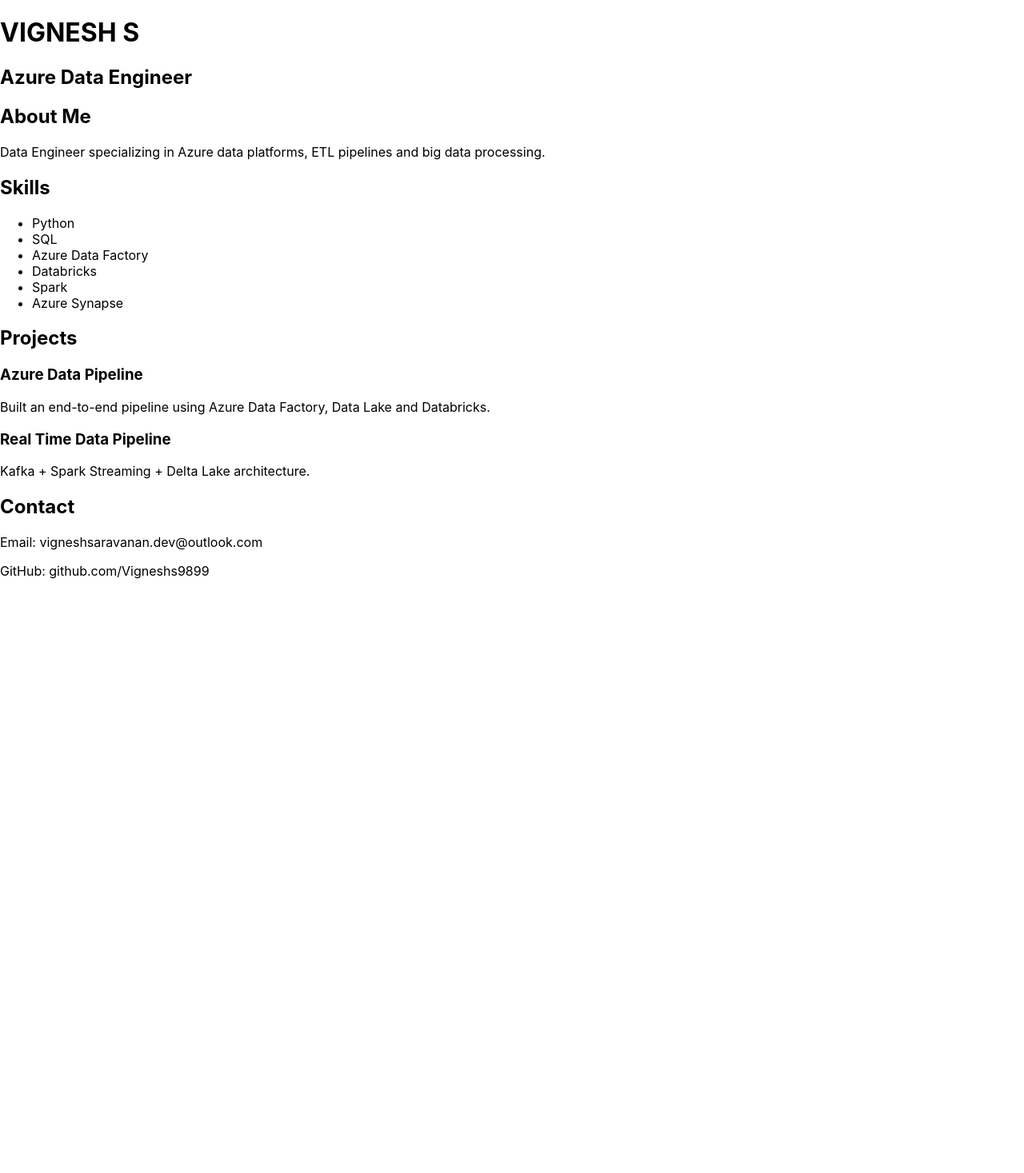
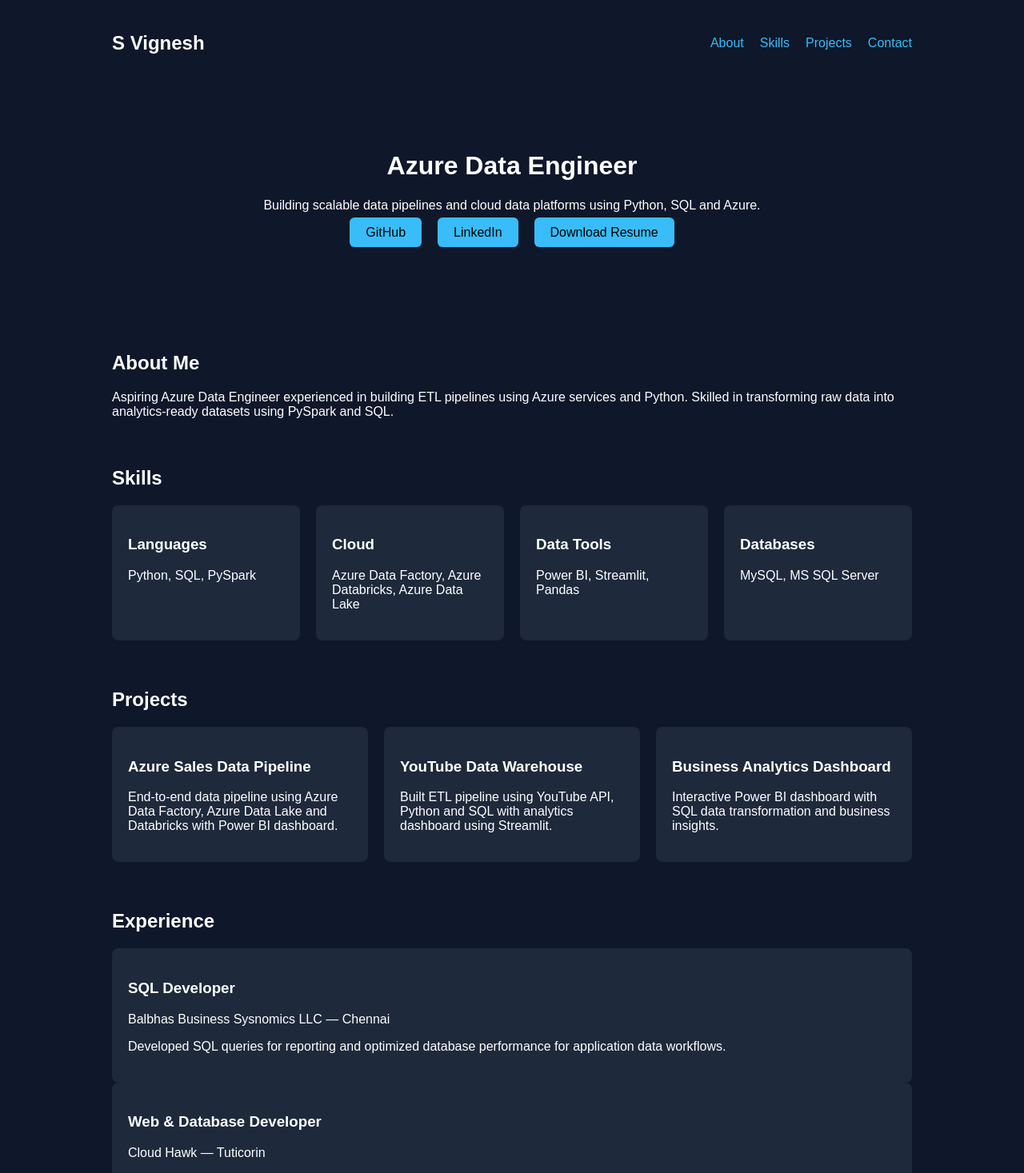
Before and after one commit to Vigneshs9899/data-engineer-portfolio, a React (Create React App) app: page / in a window 1280 px wide. Shown: the top 1467 px of the page at 80% size. Before the commit the page ends 800 px from the top, so only its background shows below. Built offline with nearby package versions, Linux system fonts and the light colour scheme.

Commit message:
Add Template

```diff
--- a/src/App.js
+++ b/src/App.js
@@ -1,52 +1,133 @@
 function App() {
   return (
-    <div>
+    <div className="container">
 
-      <h1>VIGNESH S</h1>
-      <h2>Azure Data Engineer</h2>
+      <nav className="navbar">
+        <h2>S Vignesh</h2>
+        <div>
+          <a href="#about">About</a>
+          <a href="#skills">Skills</a>
+          <a href="#projects">Projects</a>
+          <a href="#contact">Contact</a>
+        </div>
+      </nav>
 
-      <section>
+      <header className="hero">
+        <h1>Azure Data Engineer</h1>
+        <p>
+          Building scalable data pipelines and cloud data platforms using
+          Python, SQL and Azure.
+        </p>
+
+        <div className="buttons">
+          <a href="https://github.com/Vigneshs9899">GitHub</a>
+          <a href="https://linkedin.com/in/vigneshs9899">LinkedIn</a>
+          <a href="/resume.pdf">Download Resume</a>
+        </div>
+      </header>
+
+      <section id="about">
         <h2>About Me</h2>
         <p>
-        Data Engineer specializing in Azure data platforms,
-        ETL pipelines and big data processing.
+          Aspiring Azure Data Engineer experienced in building ETL pipelines
+          using Azure services and Python. Skilled in transforming raw data
+          into analytics-ready datasets using PySpark and SQL.
         </p>
       </section>
 
-      <section>
+      <section id="skills">
         <h2>Skills</h2>
 
-        <ul>
-          <li>Python</li>
-          <li>SQL</li>
-          <li>Azure Data Factory</li>
-          <li>Databricks</li>
-          <li>Spark</li>
-          <li>Azure Synapse</li>
-        </ul>
+        <div className="grid">
+          <div className="card">
+            <h3>Languages</h3>
+            <p>Python, SQL, PySpark</p>
+          </div>
+
+          <div className="card">
+            <h3>Cloud</h3>
+            <p>Azure Data Factory, Azure Databricks, Azure Data Lake</p>
+          </div>
+
+          <div className="card">
+            <h3>Data Tools</h3>
+            <p>Power BI, Streamlit, Pandas</p>
+          </div>
+
+          <div className="card">
+            <h3>Databases</h3>
+            <p>MySQL, MS SQL Server</p>
+          </div>
+        </div>
       </section>
 
-      <section>
+      <section id="projects">
         <h2>Projects</h2>
 
-        <h3>Azure Data Pipeline</h3>
-        <p>
-        Built an end-to-end pipeline using Azure Data Factory,
-        Data Lake and Databricks.
-        </p>
+        <div className="grid">
 
-        <h3>Real Time Data Pipeline</h3>
-        <p>
-        Kafka + Spark Streaming + Delta Lake architecture.
-        </p>
+          <div className="card">
+            <h3>Azure Sales Data Pipeline</h3>
+            <p>
+              End-to-end data pipeline using Azure Data Factory,
+              Azure Data Lake and Databricks with Power BI dashboard.
+            </p>
+          </div>
 
+          <div className="card">
+            <h3>YouTube Data Warehouse</h3>
+            <p>
+              Built ETL pipeline using YouTube API, Python and SQL with
+              analytics dashboard using Streamlit.
+            </p>
+          </div>
+
+          <div className="card">
+            <h3>Business Analytics Dashboard</h3>
+            <p>
+              Interactive Power BI dashboard with SQL data transformation
+              and business insights.
+            </p>
+          </div>
+
+        </div>
       </section>
 
-      <section>
+      <section id="experience">
+        <h2>Experience</h2>
+
+        <div className="card">
+          <h3>SQL Developer</h3>
+          <p>Balbhas Business Sysnomics LLC — Chennai</p>
+          <p>
+            Developed SQL queries for reporting and optimized database
+            performance for application data workflows.
+          </p>
+        </div>
+
+        <div className="card">
+          <h3>Web & Database Developer</h3>
+          <p>Cloud Hawk — Tuticorin</p>
+          <p>
+            Managed backend data operations and API-based data processing.
+          </p>
+        </div>
+      </section>
+
+      <section id="contact">
         <h2>Contact</h2>
+
         <p>Email: vigneshsaravanan.dev@outlook.com</p>
-        <p>GitHub: github.com/Vigneshs9899</p>
+
+        <div className="buttons">
+          <a href="https://github.com/Vigneshs9899">GitHub</a>
+          <a href="https://linkedin.com/in/vigneshs9899">LinkedIn</a>
+        </div>
       </section>
+
+      <footer>
+        <p>© 2026 S Vignesh</p>
+      </footer>
 
     </div>
   );
--- a/src/index.css
+++ b/src/index.css
@@ -1,13 +1,59 @@
 body {
   margin: 0;
-  font-family: -apple-system, BlinkMacSystemFont, 'Segoe UI', 'Roboto', 'Oxygen',
-    'Ubuntu', 'Cantarell', 'Fira Sans', 'Droid Sans', 'Helvetica Neue',
-    sans-serif;
-  -webkit-font-smoothing: antialiased;
-  -moz-osx-font-smoothing: grayscale;
+  font-family: Arial, sans-serif;
+  background: #0f172a;
+  color: white;
 }
 
-code {
-  font-family: source-code-pro, Menlo, Monaco, Consolas, 'Courier New',
-    monospace;
+.container {
+  max-width: 1000px;
+  margin: auto;
+  padding: 20px;
 }
+
+.navbar {
+  display: flex;
+  justify-content: space-between;
+  align-items: center;
+}
+
+.navbar a {
+  margin-left: 20px;
+  color: #38bdf8;
+  text-decoration: none;
+}
+
+.hero {
+  text-align: center;
+  padding: 80px 0;
+}
+
+.buttons a {
+  margin: 10px;
+  padding: 10px 20px;
+  background: #38bdf8;
+  color: black;
+  text-decoration: none;
+  border-radius: 6px;
+}
+
+section {
+  margin-top: 60px;
+}
+
+.grid {
+  display: grid;
+  grid-template-columns: repeat(auto-fit, minmax(200px,1fr));
+  gap: 20px;
+}
+
+.card {
+  background: #1e293b;
+  padding: 20px;
+  border-radius: 8px;
+}
+
+footer {
+  text-align: center;
+  margin-top: 60px;
+}
```
